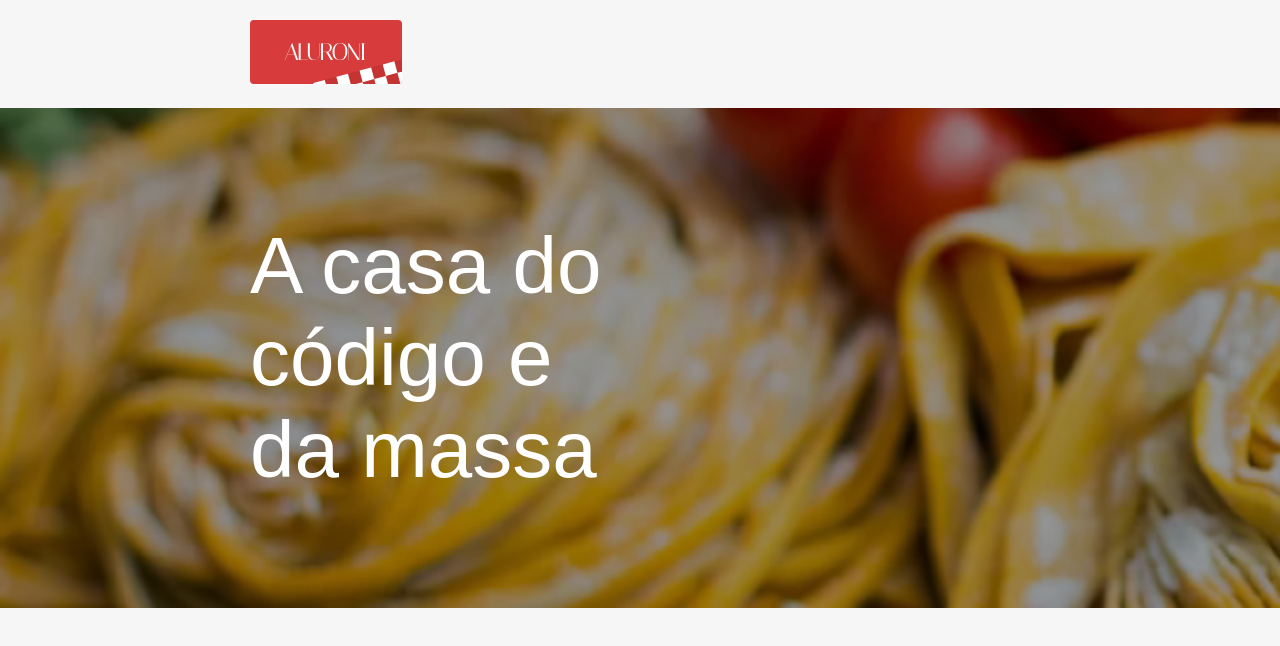
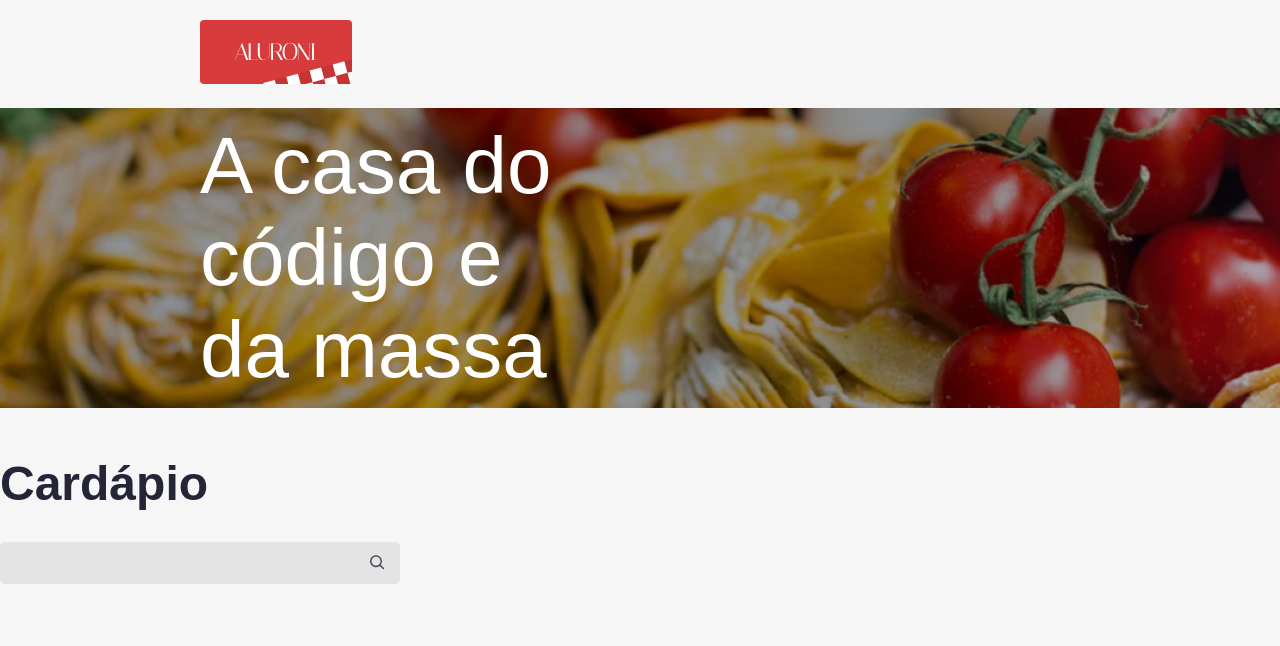
Before and after one commit to RayanneRamos/react-aluroni, a React (Create React App) app: page / in a window 1280 px wide. Shown: the top 646 px of the page. Built offline with nearby package versions, Linux system fonts and the light colour scheme; a web font is replaced by a local one.

Commit message:
Criando o state de busca

```diff
--- a/src/pages/Cardapio/Cardapio.module.scss
+++ b/src/pages/Cardapio/Cardapio.module.scss
@@ -1,22 +1,58 @@
 @import '../../styles/variaveis';
+@import '../../styles/breakpoints';
 
 .menu {
   padding: 20px $padding-horizontal;
+  @media (max-width: $desktop_xsm) {
+    padding: 20px $padding-horizontal-mobile;
+  }
+  @media (min-width: $desktop_xsm) and (max-width: $desktop_sm) {
+    padding: 20px $padding-horizontal-sm;
+  }
+  @media (min-width: $desktop_sm) and (max-width: $desktop_md) {
+    padding: 20px $padding-horizontal-md;
+  }
 }
 
 .header {
-  height: 300px;
-  background-image: url('../../assets/cardapio/header.png');
+  align-items: center;
+  background-image: url("../../assets/cardapio/header.png");
   background-size: cover;
   background-repeat: no-repeat;
   display: flex;
-  align-items: center;
-  padding: $padding-horizontal;
-
-  &Text{
+  height: 300px;
+  padding: 0px $padding-horizontal;
+  @media (max-width: $desktop_xsm) {
+    padding: 0px $padding-horizontal-mobile;
+  }
+  @media (min-width: $desktop_xsm) and (max-width: $desktop_sm) {
+    padding: 0px $padding-horizontal-sm;
+  }
+  @media (min-width: $desktop_sm) and (max-width: $desktop_md) {
+    padding: 0px $padding-horizontal-md;
+  }
+  &Text {
     color: white;
     font-size: 5rem;
     min-width: 400px;
     width: 40%;
   }
 }
+
+.cardapio {
+  padding: 50px $padding-horizontal;
+  @media (max-width: $desktop_xsm) {
+    padding: 50px $padding-horizontal-mobile;
+  }
+  @media (min-width: $desktop_xsm) and (max-width: $desktop_sm) {
+    padding: 50px $padding-horizontal-sm;
+  }
+  @media (min-width: $desktop_sm) and (max-width: $desktop_md) {
+    padding: 50px $padding-horizontal-md;
+  }
+  &Titulo {
+    color: $dark;
+    font-size: 3rem;
+    margin-bottom: 30px;
+  }
+}
--- a/src/pages/Cardapio/index.tsx
+++ b/src/pages/Cardapio/index.tsx
@@ -1,7 +1,12 @@
 import styles from './Cardapio.module.scss';
 import { ReactComponent as LogoImg} from 'assets/aluroni.svg';
+import Buscador from './Buscador';
+import { useState } from 'react';
 
 function Cardapio() {
+
+  const [ busca, setBusca ] = useState("");
+
   return(
     <main>
       <nav className={styles.menu}>
@@ -12,6 +17,13 @@ function Cardapio() {
           A casa do código e da massa
         </div>
       </header>
+      <section className={styles.cadarpio}>
+        <h3 className={styles.cardapioTitulo}>Cardápio</h3>
+        <Buscador
+          busca={busca}
+          setBusca={setBusca}
+        />
+      </section>
     </main>
   );
 }
```
